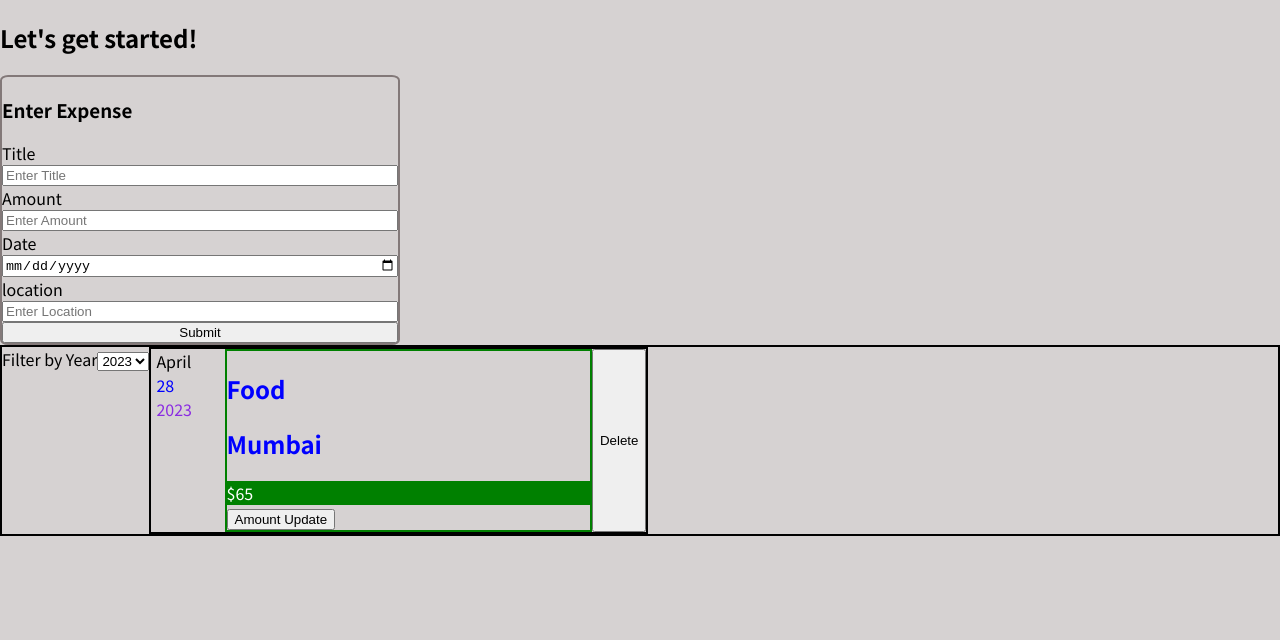
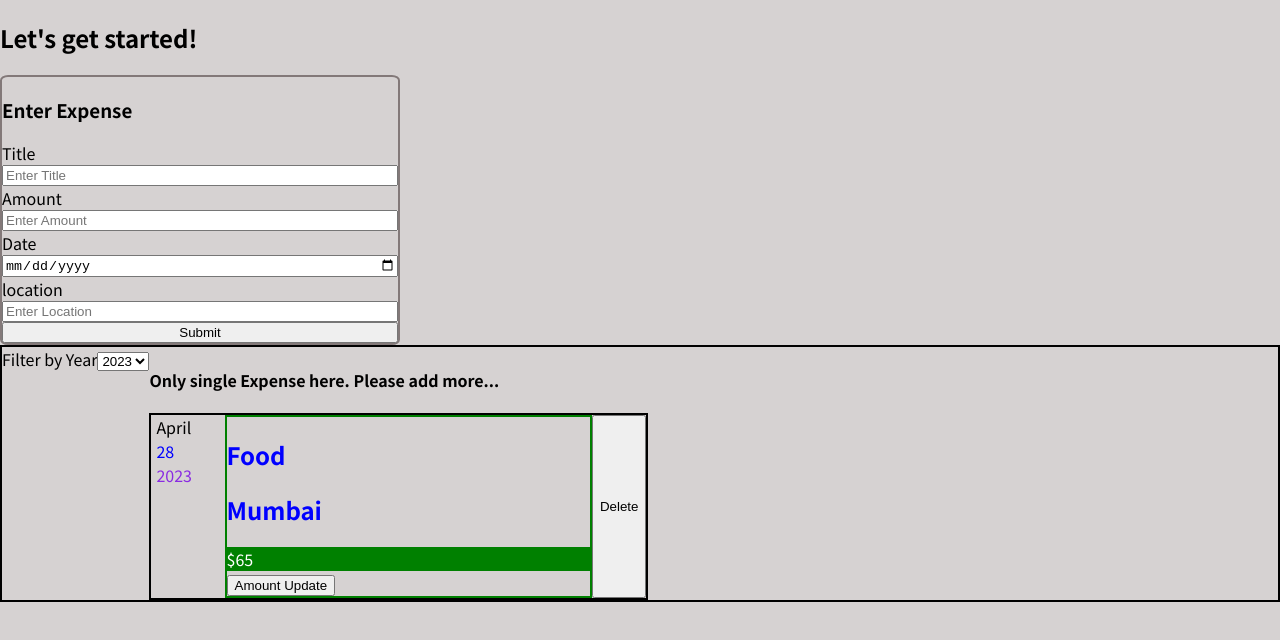
Before and after one commit to ravikeshri2910/react-learn, a React (Create React App) app: page / in a window 1280 px wide. Shown: the top 640 px of the page. Built offline with nearby package versions, Linux system fonts and the light colour scheme.

Commit message:
Conditional Rendering

```diff
--- a/src/components/Expense/Expenses.js
+++ b/src/components/Expense/Expenses.js
@@ -15,11 +15,44 @@ function Expenses(props) {
 
     console.log(filterYear)
 
-    let data = props.items.filter((expense)=>{
+    let filterData = props.items.filter((expense)=>{
         return (+filterYear===expense.date.getFullYear())
     })
 
-            console.log('data', data)
+    let expenseData = <h2>No Expense found.</h2>
+    let data ;
+
+    if(filterData.length === 1){
+        data = <h4>Only single Expense here. Please add more... </h4>
+        expenseData =
+            filterData.map((expense, index) => (
+                <div >
+                    <ExpenseItem
+                    key = {expense.id}
+                        title={expense.title}
+                        amount={expense.amount}
+                        date={expense.date}
+                        location={expense.location}
+                    />
+                </div>
+            ))
+
+    }
+    else if(filterData.length > 0){
+        expenseData = filterData.map((expense, index) => (
+            <div >
+                <ExpenseItem
+                key = {expense.id}
+                    title={expense.title}
+                    amount={expense.amount}
+                    date={expense.date}
+                    location={expense.location}
+                />
+            </div>
+        ))
+    }
+
+            // console.log('data', data)
 
     const filterChangeHandler = (selectedYear) => {
 
@@ -39,18 +72,8 @@ function Expenses(props) {
             <ExpenseFilter selected={filterYear} onChangeFilter={filterChangeHandler} />
 
             <div>
-                {data.map((expense, index) => (
-                    <div >
-                        <ExpenseItem
-                        key = {expense.id}
-                            title={expense.title}
-                            amount={expense.amount}
-                            date={expense.date}
-                            location={expense.location}
-                        />
-                    </div>
-                ))}
-
+                {data}
+                {expenseData}
             </div>
 
         </Card>
```
